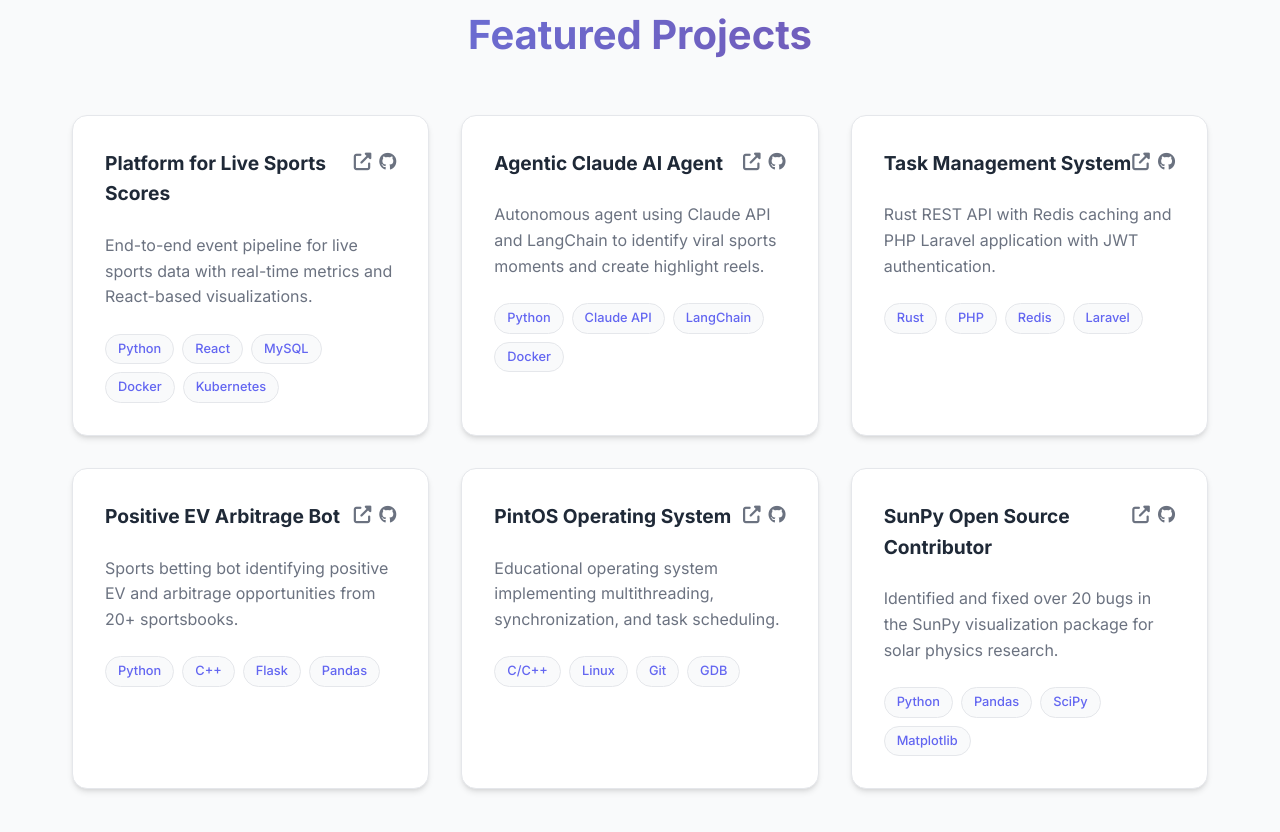
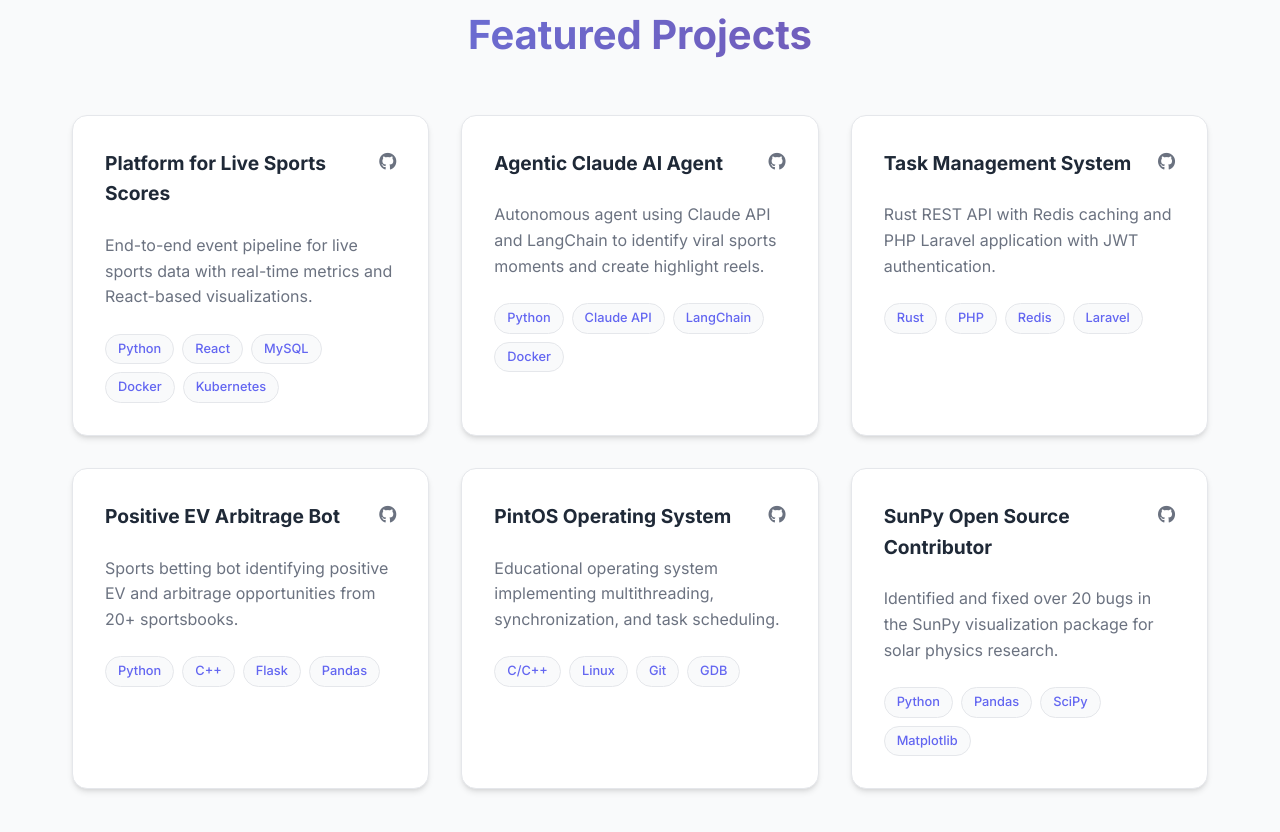
Before and after one commit to jamisen-ma/jamisen-ma-personal-website, a plain HTML site: page index.html in a window 1280 px wide. Shown: the part 3358-4190 px from the top of the page. Drawn offline with nearby package versions, Linux system fonts and the light colour scheme.

Commit message:
fix icons

```diff
--- a/index.html
+++ b/index.html
@@ -214,7 +214,6 @@
                     <div class="project-header">
                         <h3>Platform for Live Sports Scores</h3>
                         <div class="project-links">
-                            <a href="#" class="project-link"><i class="fas fa-external-link-alt"></i></a>
                             <a href="https://github.com/jamisen-ma/RealtimeHighlights" target="_blank" class="project-link"><i class="fab fa-github"></i></a>
                         </div>
                     </div>
@@ -232,7 +231,6 @@
                     <div class="project-header">
                         <h3>Agentic Claude AI Agent</h3>
                         <div class="project-links">
-                            <a href="#" class="project-link"><i class="fas fa-external-link-alt"></i></a>
                             <a href="https://github.com/jamisen-ma/BigPlays" target="_blank" class="project-link"><i class="fab fa-github"></i></a>
                         </div>
                     </div>
@@ -249,7 +247,6 @@
                     <div class="project-header">
                         <h3>Task Management System</h3>
                         <div class="project-links">
-                            <a href="#" class="project-link"><i class="fas fa-external-link-alt"></i></a>
                             <a href="#" class="project-link"><i class="fab fa-github"></i></a>
                         </div>
                     </div>
@@ -266,7 +263,6 @@
                     <div class="project-header">
                         <h3>Positive EV Arbitrage Bot</h3>
                         <div class="project-links">
-                            <a href="#" class="project-link"><i class="fas fa-external-link-alt"></i></a>
                             <a href="https://github.com/jamisen-ma/PositiveEV-Arbitrage-Bot" target="_blank" class="project-link"><i class="fab fa-github"></i></a>
                         </div>
                     </div>
@@ -283,7 +279,6 @@
                     <div class="project-header">
                         <h3>PintOS Operating System</h3>
                         <div class="project-links">
-                            <a href="#" class="project-link"><i class="fas fa-external-link-alt"></i></a>
                             <a href="#" class="project-link"><i class="fab fa-github"></i></a>
                         </div>
                     </div>
@@ -300,7 +295,6 @@
                     <div class="project-header">
                         <h3>SunPy Open Source Contributor</h3>
                         <div class="project-links">
-                            <a href="#" class="project-link"><i class="fas fa-external-link-alt"></i></a>
                             <a href="https://github.com/jamisen-ma/Display-for-Solar-Flare" target="_blank" class="project-link"><i class="fab fa-github"></i></a>
                         </div>
                     </div>
```
